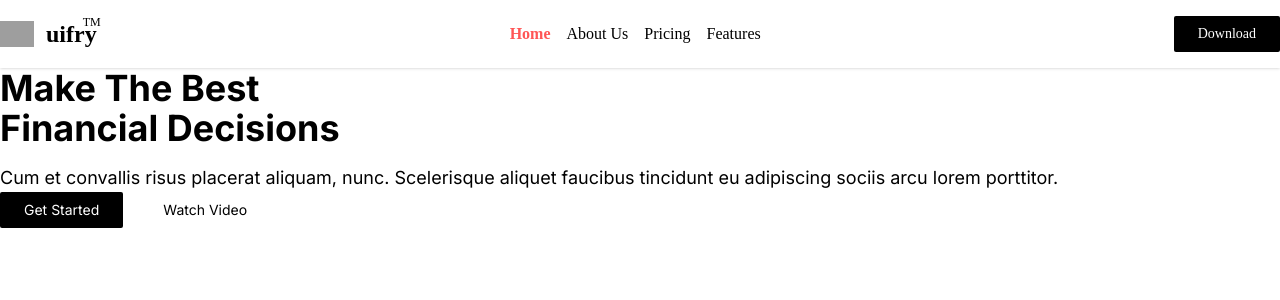
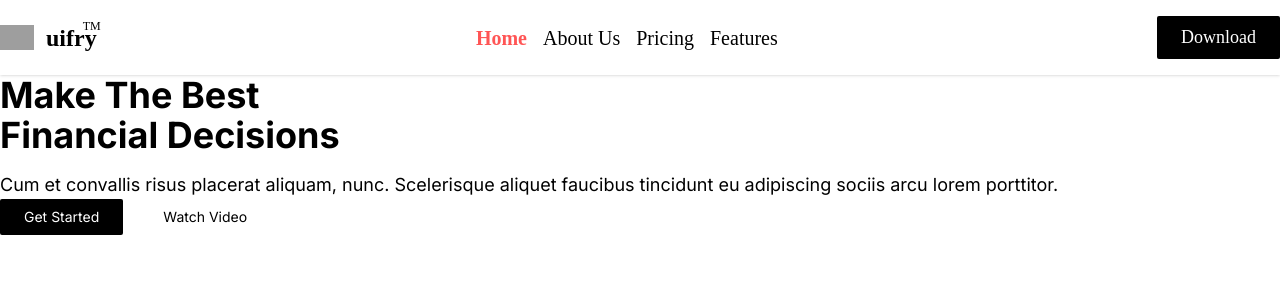
Before and after one commit to brij1728/finance-bank-money-app, a Next.js app: page / in a window 1280 px wide. Shown: the top 300 px of the page. Built offline with nearby package versions, Linux system fonts and the light colour scheme; grey boxes are pictures that could not be loaded; a web font is replaced by a local one.

Commit message:
style: increase font size in Header component
- Increase font size of menu items for better readability
- Adjust font size in button to maintain consistency

```diff
--- a/src/components/ui/Header.tsx
+++ b/src/components/ui/Header.tsx
@@ -27,11 +27,11 @@ export const Header = () => {
           </div>
         </div>
         <nav>
-          <ul className="flex space-x-4 text-[#000000] font-medium">
+          <ul className="flex space-x-4 text-[#000000] font-medium text-xl">
             {menu.map((item) => (
               <li
                 key={item.name}
-                className={`cursor-pointer ${selected === item.name ? 'text-[#FF5555] font-bold' : 'text-black font-medium'} font-`}
+                className={`cursor-pointer ${selected === item.name ? 'text-[#FF5555] font-bold text-xl' : 'text-black font-medium'}`}
                 onClick={() => setSelected(item.name)}
               >
                 {item.name}
@@ -39,7 +39,7 @@ export const Header = () => {
             ))}
           </ul>
         </nav>
-        <button className="btn-primary bg-black text-white text-sm p-2 px-6 rounded-sm">
+        <button className="btn-primary bg-black text-white text-[18px] p-2 px-6 rounded-sm">
           Download
         </button>
       </div>
```
